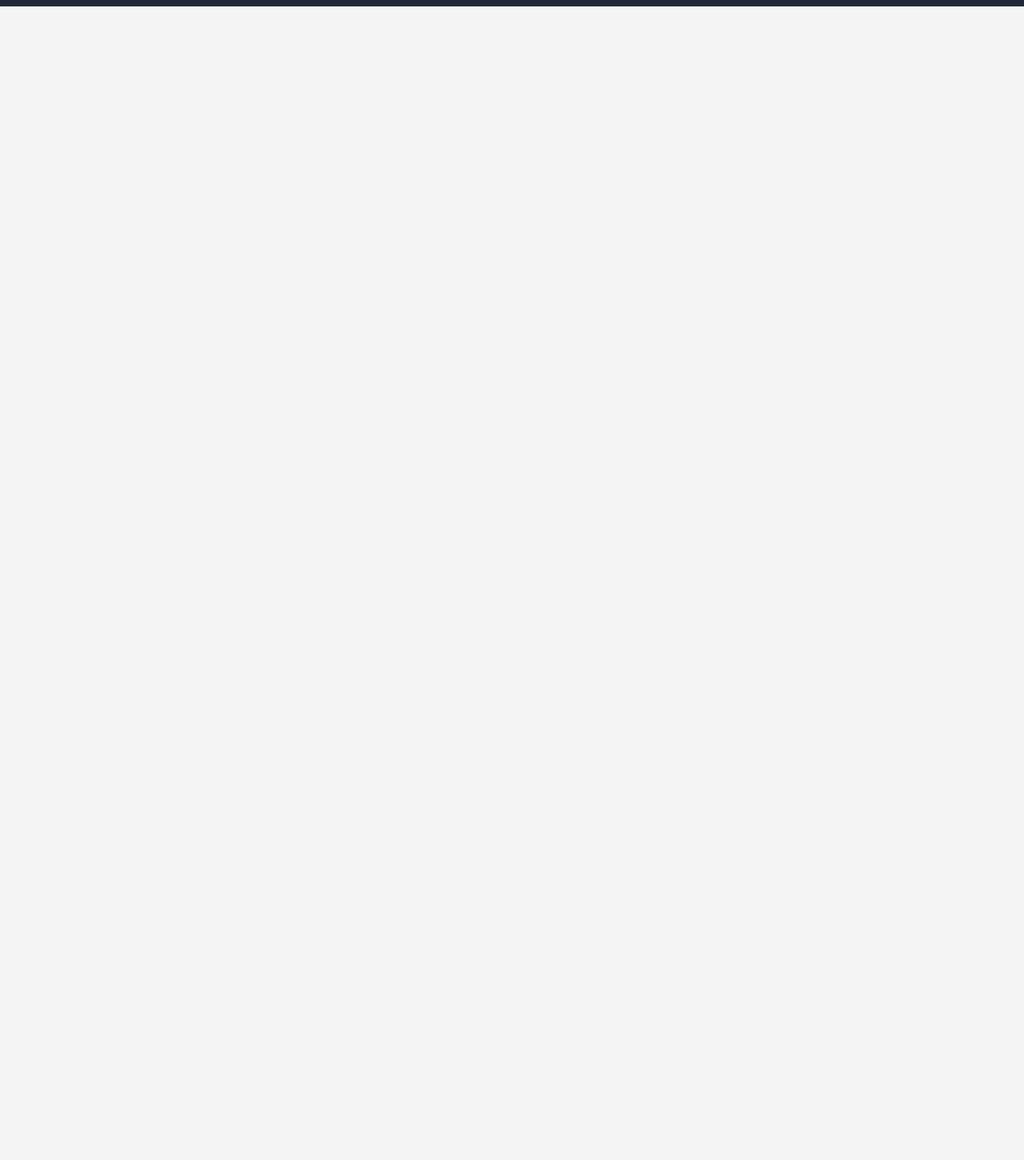
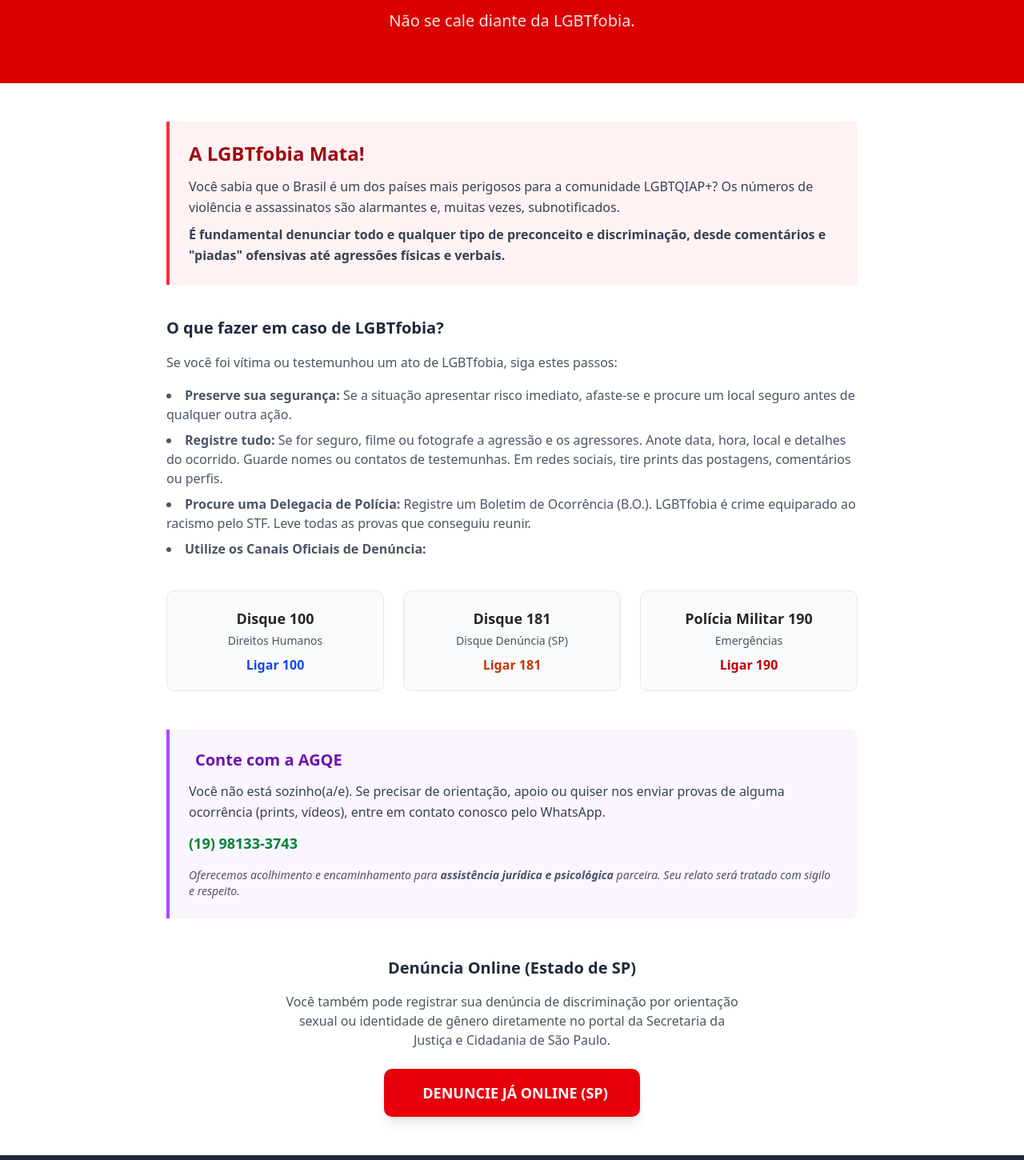
Before and after one commit to hakenshi/agqe.org, a Next.js app: page /denuncie in a window 1280 px wide. Shown: the part 200-1650 px from the top of the page at 80% size. Before the commit the page ends 800 px from the top, so only its background shows below. Built offline with nearby package versions, Linux system fonts and the light colour scheme.

Commit message:
added markup to report page

```diff
--- a/src/app/(home)/denuncie/page.tsx
+++ b/src/app/(home)/denuncie/page.tsx
@@ -1,5 +1,106 @@
 export default function DenunciePage() {
-  return (
-    <div>page</div>
-  )
+
+    return (
+        <>
+            <section className="bg-[#db0000] py-16 text-white text-center">
+                <div className="container mx-auto px-4">
+                    <h1 className="text-5xl md:text-6xl font-black uppercase tracking-wider">Denuncie!</h1>
+                    <p className="mt-2 text-lg md:text-xl opacity-90 font-medium">Não se cale diante da LGBTfobia.</p>
+                </div>
+            </section>
+            <section className="py-12 laptop:py-20 bg-white">
+                <div className="container mx-auto px-4 laptop:px-6 max-w-4xl">
+                    <div className="mb-10 p-6 border-l-4 border-red-500 bg-red-50">
+                        <h2 className="text-2xl font-bold text-red-800 mb-3">A LGBTfobia Mata!</h2>
+                        <p className="text-gray-700 leading-relaxed mb-2">
+                            Você sabia que o Brasil é um dos países mais perigosos para a comunidade LGBTQIAP+? Os números de violência e assassinatos são alarmantes e, muitas vezes,
+                            subnotificados.
+                        </p>
+                        <p className="text-gray-700 leading-relaxed font-semibold">
+                            É fundamental denunciar <strong>todo e qualquer</strong> tipo de preconceito e discriminação, desde comentários e &quot;piadas&quot; ofensivas até agressões físicas e verbais.
+                        </p>
+                    </div>
+
+                    <div className="mb-10">
+                        <h3 className="text-xl font-bold text-gray-800 mb-4">O que fazer em caso de LGBTfobia?</h3>
+                        <p className="text-gray-600 leading-relaxed mb-4">
+                            Se você foi vítima ou testemunhou um ato de LGBTfobia, siga estes passos:
+                        </p>
+                        <ul className="list-disc list-inside space-y-2 text-gray-600 mb-6">
+                            <li>
+                                <span className="font-semibold">Preserve sua segurança:</span> Se a situação apresentar risco imediato, afaste-se e procure um local seguro antes de qualquer outra ação.
+                            </li>
+                            <li>
+                                <span className="font-semibold">Registre tudo:</span> Se for seguro, filme ou fotografe a agressão e os agressores. Anote data, hora, local e detalhes do ocorrido. Guarde nomes ou contatos de testemunhas. Em redes sociais, tire prints das postagens, comentários ou perfis.
+                            </li>
+                            <li>
+                                <span className="font-semibold">Procure uma Delegacia de Polícia:</span> Registre um Boletim de Ocorrência (B.O.). LGBTfobia é crime equiparado ao racismo pelo STF. Leve todas as provas que conseguiu reunir.
+                            </li>
+                            <li>
+                                <span className="font-semibold">Utilize os Canais Oficiais de Denúncia:</span>
+                            </li>
+                        </ul>
+                    </div>
+
+                    <div className="grid grid-cols-1 md:grid-cols-3 gap-6 mb-12 text-center">
+                        <div className="p-5 border border-gray-200 rounded-lg bg-gray-50">
+                            <i className="fas fa-headset text-4xl text-blue-600 mb-3" />
+                            <h4 className="font-bold text-lg mb-1">Disque 100</h4>
+                            <p className="text-sm text-gray-600 mb-2">Direitos Humanos</p>
+                            <a href="tel:100" className="text-blue-700 hover:underline font-semibold">Ligar 100</a>
+                        </div>
+                        <div className="p-5 border border-gray-200 rounded-lg bg-gray-50">
+                            <i className="fas fa-user-secret text-4xl text-orange-600 mb-3" />
+                            <h4 className="font-bold text-lg mb-1">Disque 181</h4>
+                            <p className="text-sm text-gray-600 mb-2">Disque Denúncia (SP)</p>
+                            <a href="tel:181" className="text-orange-700 hover:underline font-semibold">Ligar 181</a>
+                        </div>
+                        <div className="p-5 border border-gray-200 rounded-lg bg-gray-50">
+                            <i className="fas fa-shield-halved text-4xl text-red-600 mb-3" />
+                            <h4 className="font-bold text-lg mb-1">Polícia Militar 190</h4>
+                            <p className="text-sm text-gray-600 mb-2">Emergências</p>
+                            <a href="tel:190" className="text-red-700 hover:underline font-semibold">Ligar 190</a>
+                        </div>
+                    </div>
+
+                    <div className="mb-12 p-6 bg-purple-50 border-l-4 border-purple-500 rounded-r-lg">
+                        <h3 className="text-xl font-bold text-purple-800 mb-3">
+                            <i className="fab fa-whatsapp mr-2" />Conte com a AGQE
+                        </h3>
+                        <p className="text-gray-700 leading-relaxed mb-3">
+                            Você não está sozinho(a/e). Se precisar de orientação, apoio ou quiser nos enviar provas de alguma ocorrência (prints, vídeos), entre em contato conosco pelo WhatsApp.
+                        </p>
+                        <p className="mb-4">
+                            <a
+                                href="https://wa.me/5519981333743?text=Ol%C3%A1%2C%20preciso%20de%20ajuda%2Fdenunciar%20um%20caso%20de%20LGBTfobia."
+                                target="_blank"
+                                rel="noopener noreferrer"
+                                className="text-green-700 font-bold text-lg hover:underline"
+                            >
+                                <i className="fab fa-whatsapp" /> (19) 98133-3743
+                            </a>
+                        </p>
+                        <p className="text-sm text-gray-600 italic">
+                            Oferecemos acolhimento e encaminhamento para <span className="font-semibold">assistência jurídica e psicológica</span> parceira. Seu relato será tratado com sigilo e respeito.
+                        </p>
+                    </div>
+
+                    <div className="text-center mt-10">
+                        <h3 className="text-xl font-bold text-gray-800 mb-4">Denúncia Online (Estado de SP)</h3>
+                        <p className="text-gray-600 mb-6 max-w-xl mx-auto">
+                            Você também pode registrar sua denúncia de discriminação por orientação sexual ou identidade de gênero diretamente no portal da Secretaria da Justiça e Cidadania de São Paulo.
+                        </p>
+                        <a
+                            href="http://justica.sp.gov.br/index.php/contato/denuncia-online/"
+                            target="_blank"
+                            rel="noopener noreferrer"
+                            className="inline-block bg-red-600 text-white hover:bg-red-700 font-bold py-4 px-10 rounded-lg text-lg transition duration-300 shadow-lg hover:shadow-xl transform hover:-translate-y-1"
+                        >
+                            <i className="fas fa-arrow-up-right-from-square mr-2" /> DENUNCIE JÁ ONLINE (SP)
+                        </a>
+                    </div>
+                </div>
+            </section>
+        </>
+    )
 }
```
